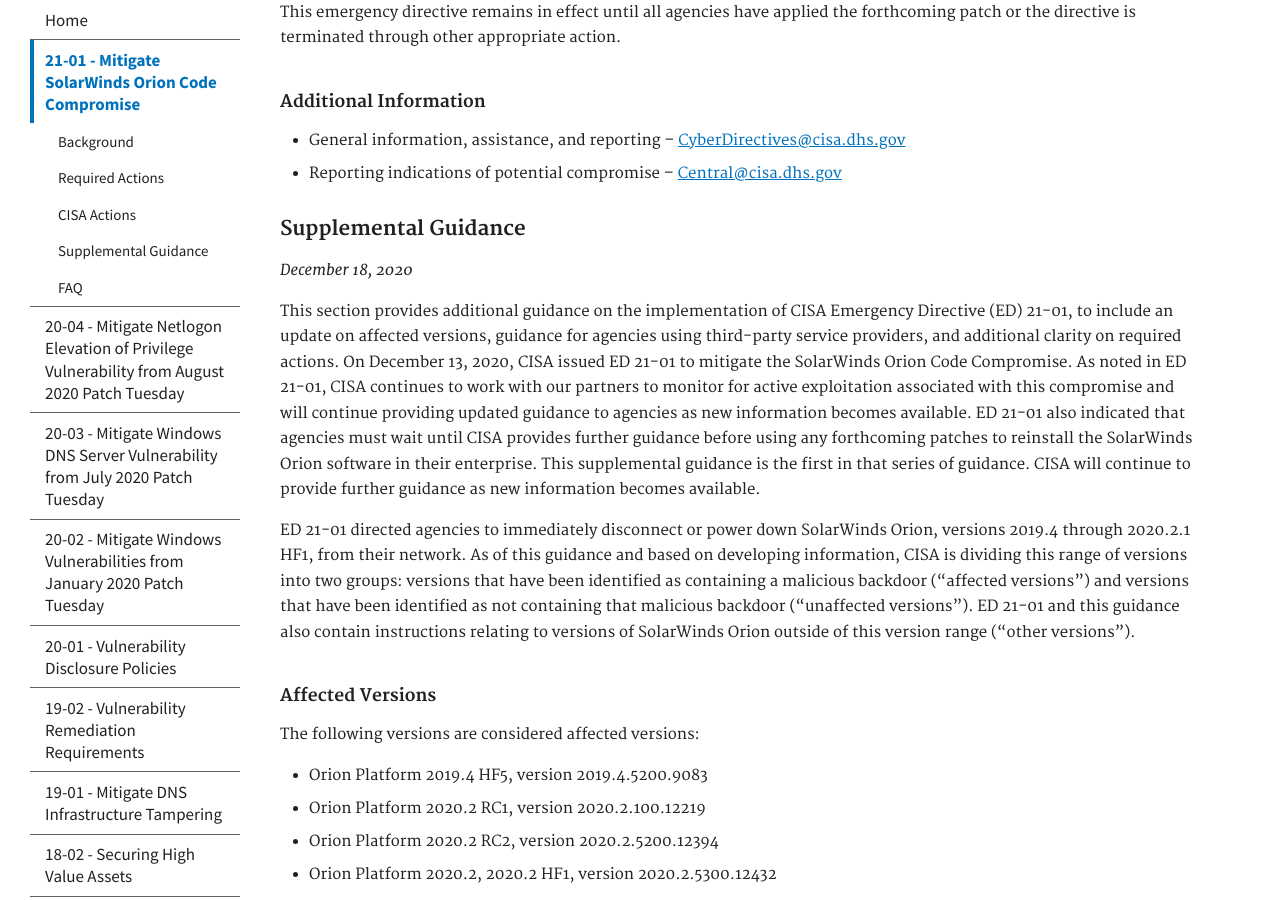
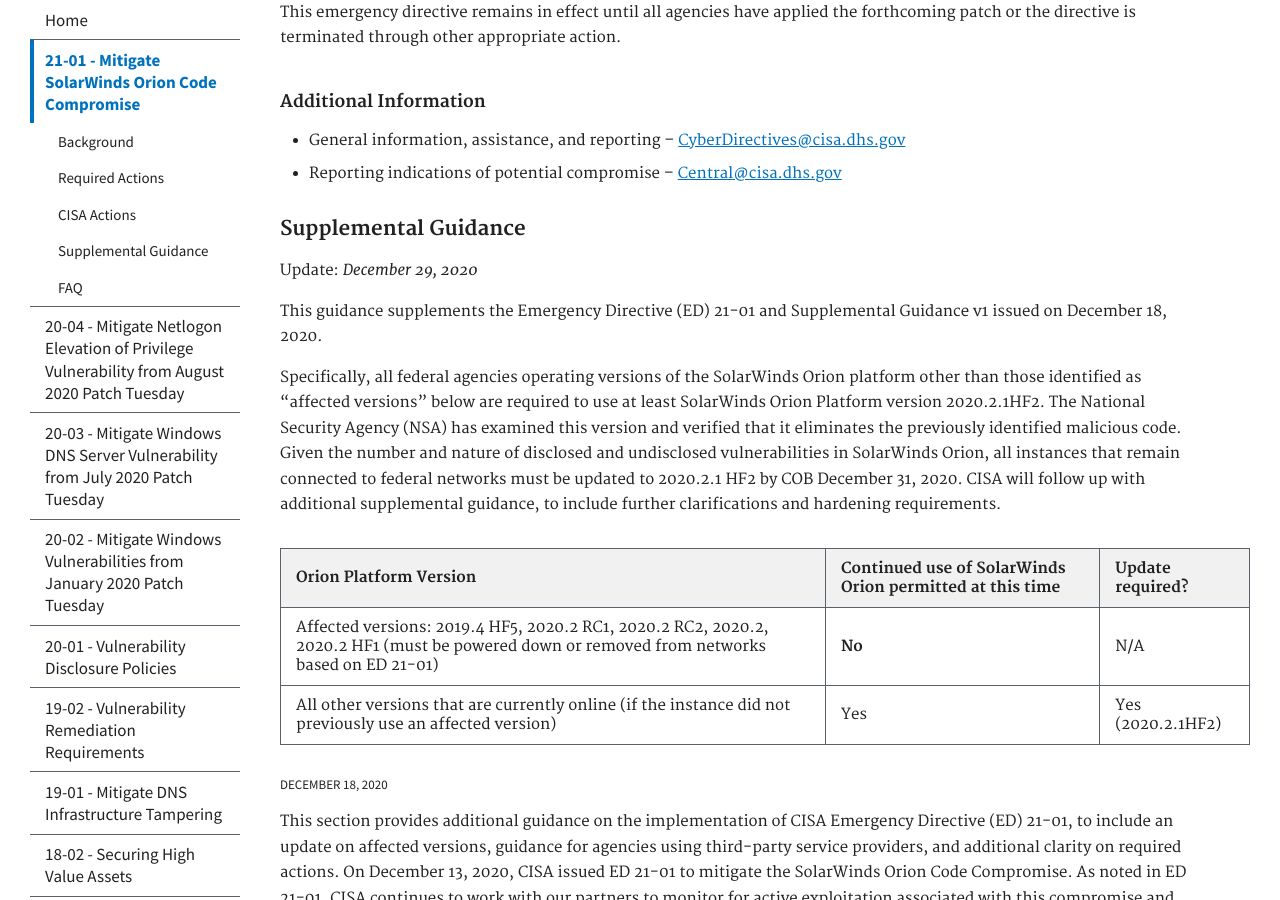
Before and after one commit to cisagov/cyber.dhs.gov, a Jekyll site: the page built from pages/ed-21-01.md, in a window 1280 px wide and 900 px high, scrolled down 3261 px. Built offline with Jekyll 4.4.1, drawn with Linux system fonts in a browser that asks for light colours.

Commit message:
Supplemental Guidance V2
updated with second supp guidance.

```diff
--- a/pages/ed-21-01.md
+++ b/pages/ed-21-01.md
@@ -112,8 +112,22 @@ This emergency directive remains in effect until all agencies have applied the f
 * General information, assistance, and reporting -- <CyberDirectives@cisa.dhs.gov>
 * Reporting indications of potential compromise -- <Central@cisa.dhs.gov>
 
+
+
 ### Supplemental Guidance
-_December 18, 2020_
+Update: _December 29, 2020_
+
+This guidance supplements the Emergency Directive (ED) 21-01 and Supplemental Guidance v1 issued on December 18, 2020.
+
+Specifically, all federal agencies operating versions of the SolarWinds Orion platform other than those identified as “affected versions” below are required to use at least SolarWinds Orion Platform version 2020.2.1HF2. The National Security Agency (NSA) has examined this version and verified that it eliminates the previously identified malicious code. Given the number and nature of disclosed and undisclosed vulnerabilities in SolarWinds Orion, all instances that remain connected to federal networks must be updated to 2020.2.1 HF2 by COB December 31, 2020. CISA will follow up with additional supplemental guidance, to include further clarifications and hardening requirements.
+
+ |   **Orion Platform Version**    | **Continued use of SolarWinds Orion permitted at this time** | **Update required?** |
+ | ----------- | -------- | ---------------- |
+ | Affected versions: 2019.4 HF5, 2020.2 RC1, 2020.2 RC2, 2020.2, 2020.2 HF1 (must be powered down or removed from networks based on ED 21-01) | **No** | N/A |
+ | All other versions that are currently online (if the instance did not previously use an affected version) | Yes | Yes (2020.2.1HF2)
+
+
+###### December 18, 2020
 
 This section provides additional guidance on the implementation of CISA Emergency Directive (ED) 21-01, to include an update on affected versions, guidance for agencies using third-party service providers, and additional clarity on required actions. On December 13, 2020, CISA issued ED 21-01 to mitigate the SolarWinds Orion Code Compromise. As noted in ED 21-01, CISA continues to work with our partners to monitor for active exploitation associated with this compromise and will continue providing updated guidance to agencies as new information becomes available. ED 21-01 also indicated that agencies must wait until CISA provides further guidance before using any forthcoming patches to reinstall the SolarWinds Orion software in their enterprise. This supplemental guidance is the first in that series of guidance. CISA will continue to provide further guidance as new information becomes available.
 
```
